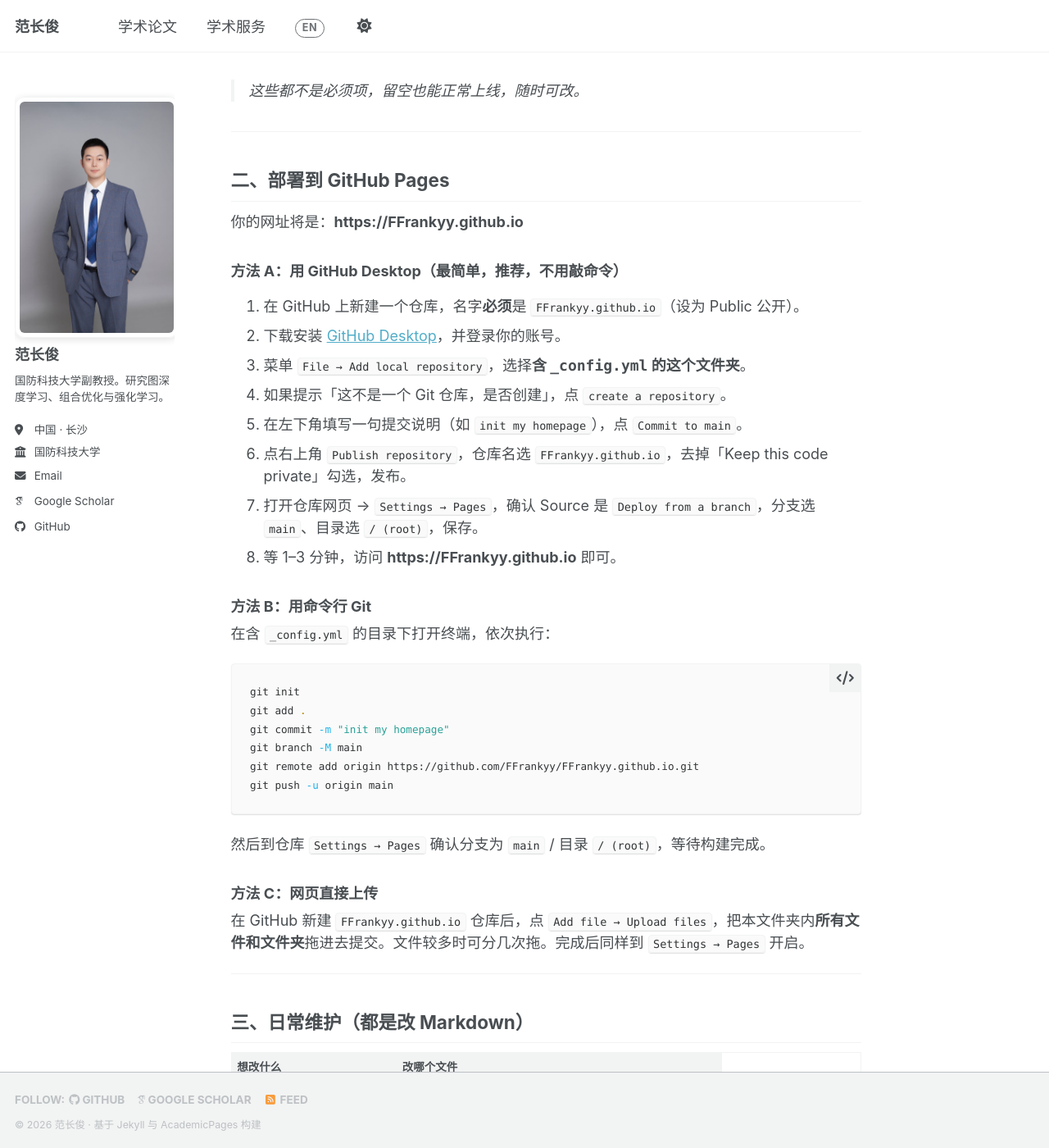
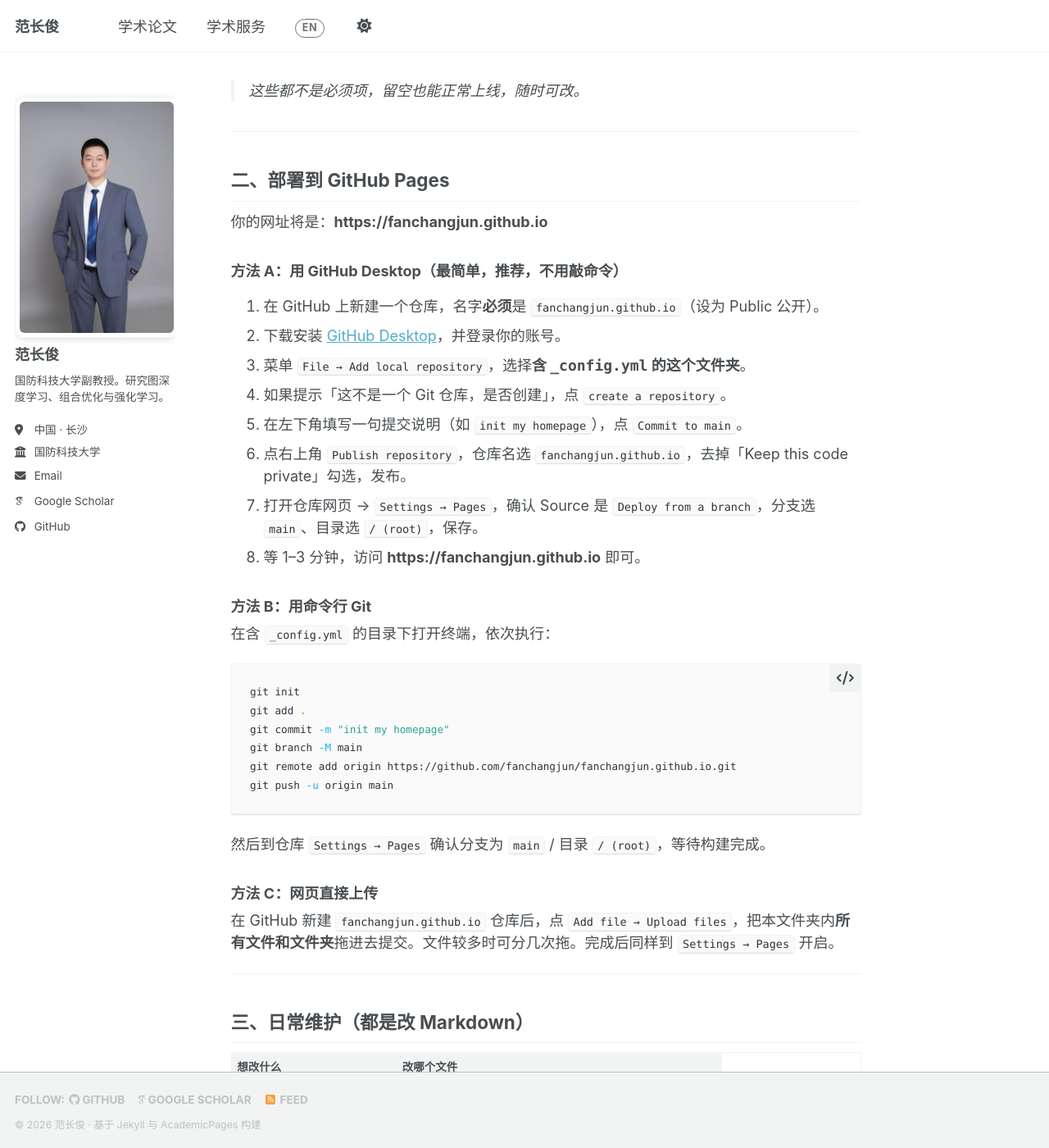
Before and after one commit to fanchangjun/fanchangjun.github.io, a Jekyll site: the page built from 部署指南.md, in a window 1280 px wide and 1400 px high, scrolled down 655 px. Shown: the whole window at 82% size. Built offline with Jekyll 4.4.1, drawn with Linux system fonts in a browser that asks for light colours; some web fonts are replaced; our own code applies the rules of GitHub Pages for plain Markdown files; a script bundle is joined from its source files by our own code; library files that are not in the unit come from our copies.

Commit message:
chore: rename FFrankyy references to fanchangjun (account/repo renamed)
Co-authored-by: Cursor <cursoragent@cursor.com>

````diff
--- a/_config.yml
+++ b/_config.yml
@@ -13,9 +13,9 @@ title                    : "Changjun Fan (范长俊)"
 title_separator          : "-"
 name                     : &name "Changjun Fan"
 description              : &description "Changjun Fan (范长俊) — Associate Professor at the National University of Defense Technology. Research on graph deep learning, combinatorial optimization, and reinforcement learning."
-url                      : https://FFrankyy.github.io   # 你的网站地址 = https://[GitHub用户名].github.io
+url                      : https://fanchangjun.github.io   # 你的网站地址 = https://[GitHub用户名].github.io
 baseurl                  : "" # the subpath of your site, e.g. "/blog"
-repository               : "FFrankyy/FFrankyy.github.io"   # [GitHub用户名]/[仓库名]
+repository               : "fanchangjun/fanchangjun.github.io"   # [GitHub用户名]/[仓库名]
 
 # Site Author - The following control what appear as part of the author content on the side bar.
 #               If a field is blank the icon and link will not appear, otherwise it will be shown.
@@ -50,7 +50,7 @@ author:
   bitbucket        : # Username - Update with your username on the site
   codepen          : # Username
   dribbble         : # Username
-  github           : "FFrankyy"
+  github           : "fanchangjun"
   kaggle           : # Username
   stackoverflow    : # User number or user number and name (i.e., use "1" or "1/jeff-atwood")
 
--- a/部署指南.md
+++ b/部署指南.md
@@ -20,18 +20,18 @@
 
 ## 二、部署到 GitHub Pages
 
-你的网址将是：**https://FFrankyy.github.io**
+你的网址将是：**https://fanchangjun.github.io**
 
 ### 方法 A：用 GitHub Desktop（最简单，推荐，不用敲命令）
 
-1. 在 GitHub 上新建一个仓库，名字**必须**是 `FFrankyy.github.io`（设为 Public 公开）。
+1. 在 GitHub 上新建一个仓库，名字**必须**是 `fanchangjun.github.io`（设为 Public 公开）。
 2. 下载安装 [GitHub Desktop](https://desktop.github.com/)，并登录你的账号。
 3. 菜单 `File → Add local repository`，选择**含 `_config.yml` 的这个文件夹**。
 4. 如果提示「这不是一个 Git 仓库，是否创建」，点 `create a repository`。
 5. 在左下角填写一句提交说明（如 `init my homepage`），点 `Commit to main`。
-6. 点右上角 `Publish repository`，仓库名选 `FFrankyy.github.io`，去掉「Keep this code private」勾选，发布。
+6. 点右上角 `Publish repository`，仓库名选 `fanchangjun.github.io`，去掉「Keep this code private」勾选，发布。
 7. 打开仓库网页 → `Settings → Pages`，确认 Source 是 `Deploy from a branch`，分支选 `main`、目录选 `/ (root)`，保存。
-8. 等 1–3 分钟，访问 **https://FFrankyy.github.io** 即可。
+8. 等 1–3 分钟，访问 **https://fanchangjun.github.io** 即可。
 
 ### 方法 B：用命令行 Git
 
@@ -42,7 +42,7 @@ git init
 git add .
 git commit -m "init my homepage"
 git branch -M main
-git remote add origin https://github.com/FFrankyy/FFrankyy.github.io.git
+git remote add origin https://github.com/fanchangjun/fanchangjun.github.io.git
 git push -u origin main
 ```
 
@@ -50,7 +50,7 @@ git push -u origin main
 
 ### 方法 C：网页直接上传
 
-在 GitHub 新建 `FFrankyy.github.io` 仓库后，点 `Add file → Upload files`，把本文件夹内**所有文件和文件夹**拖进去提交。文件较多时可分几次拖。完成后同样到 `Settings → Pages` 开启。
+在 GitHub 新建 `fanchangjun.github.io` 仓库后，点 `Add file → Upload files`，把本文件夹内**所有文件和文件夹**拖进去提交。文件较多时可分几次拖。完成后同样到 `Settings → Pages` 开启。
 
 ---
 
````
Also changed, not shown: _pages/software.md (+8 -8 lines).
